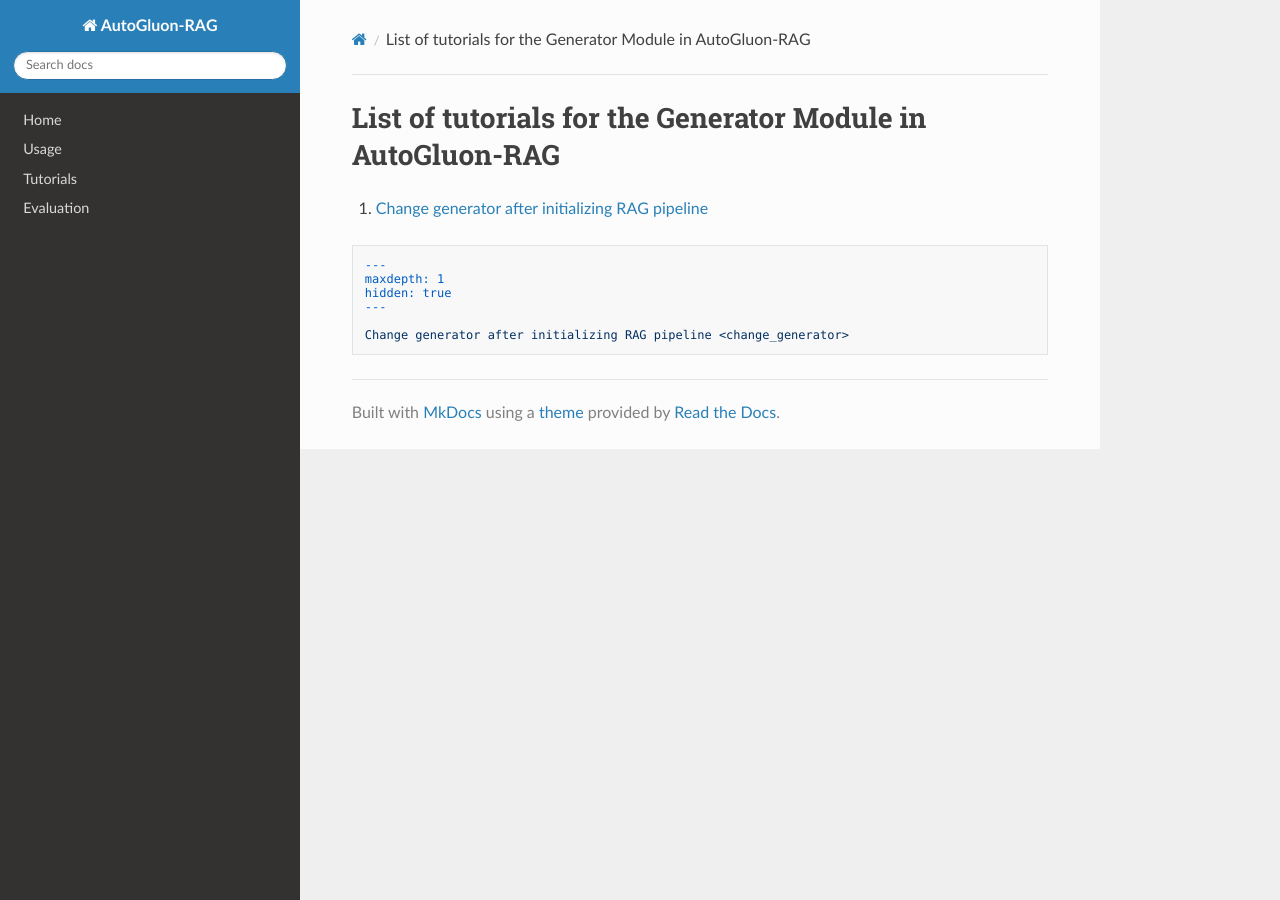
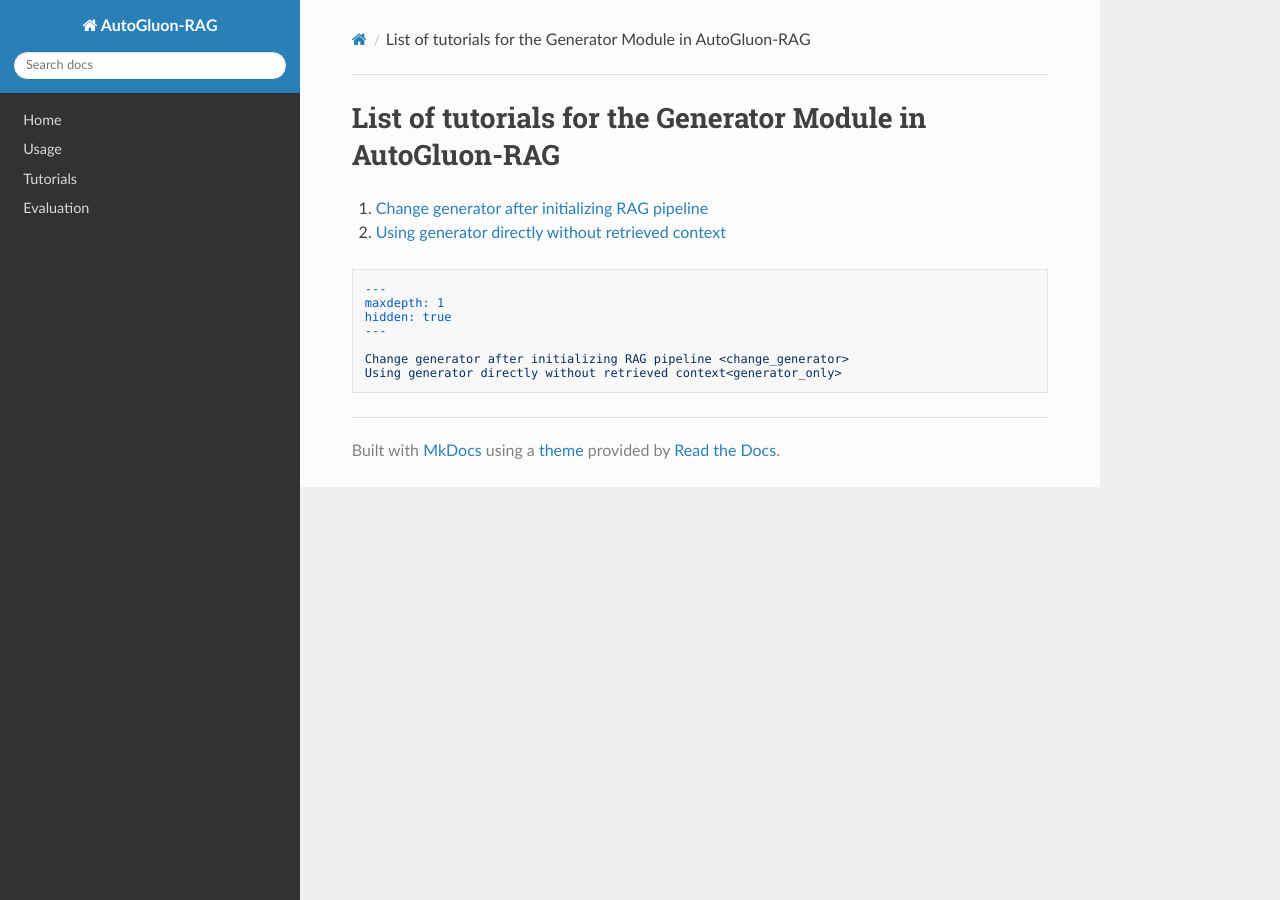
Before and after one commit to autogluon/autogluon-rag, an MkDocs documentation site: the page built from docs/tutorials/generator/index.md, in a window 1280 px wide. Built offline with MkDocs 1.6.1, drawn with Linux system fonts in a browser that asks for light colours; nearby versions of some CDN libraries.

Commit message:
documentation

````diff
--- a/docs/tutorials/generator/index.md
+++ b/docs/tutorials/generator/index.md
@@ -1,6 +1,7 @@
 # List of tutorials for the Generator Module in AutoGluon-RAG
 
 1. [Change generator after initializing RAG pipeline](change_generator)
+2. [Using generator directly without retrieved context](generator_only)
 
 
 ```{toctree}
@@ -10,4 +11,5 @@ hidden: true
 ---
 
 Change generator after initializing RAG pipeline <change_generator>
+Using generator directly without retrieved context<generator_only>
 ```
````
Also changed, not shown: docs/tutorials/generator/generator_only.md (added, +19 -0 lines).
